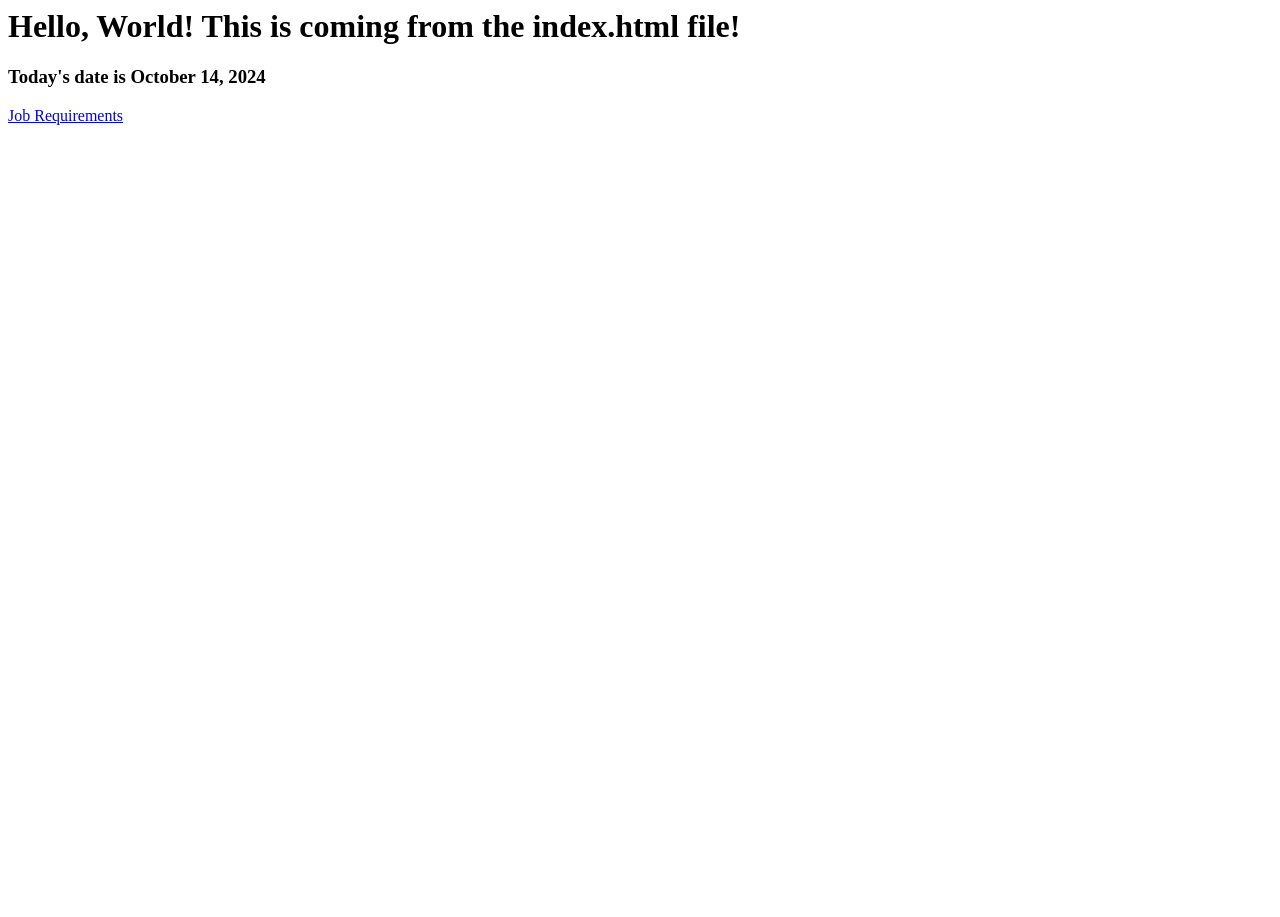
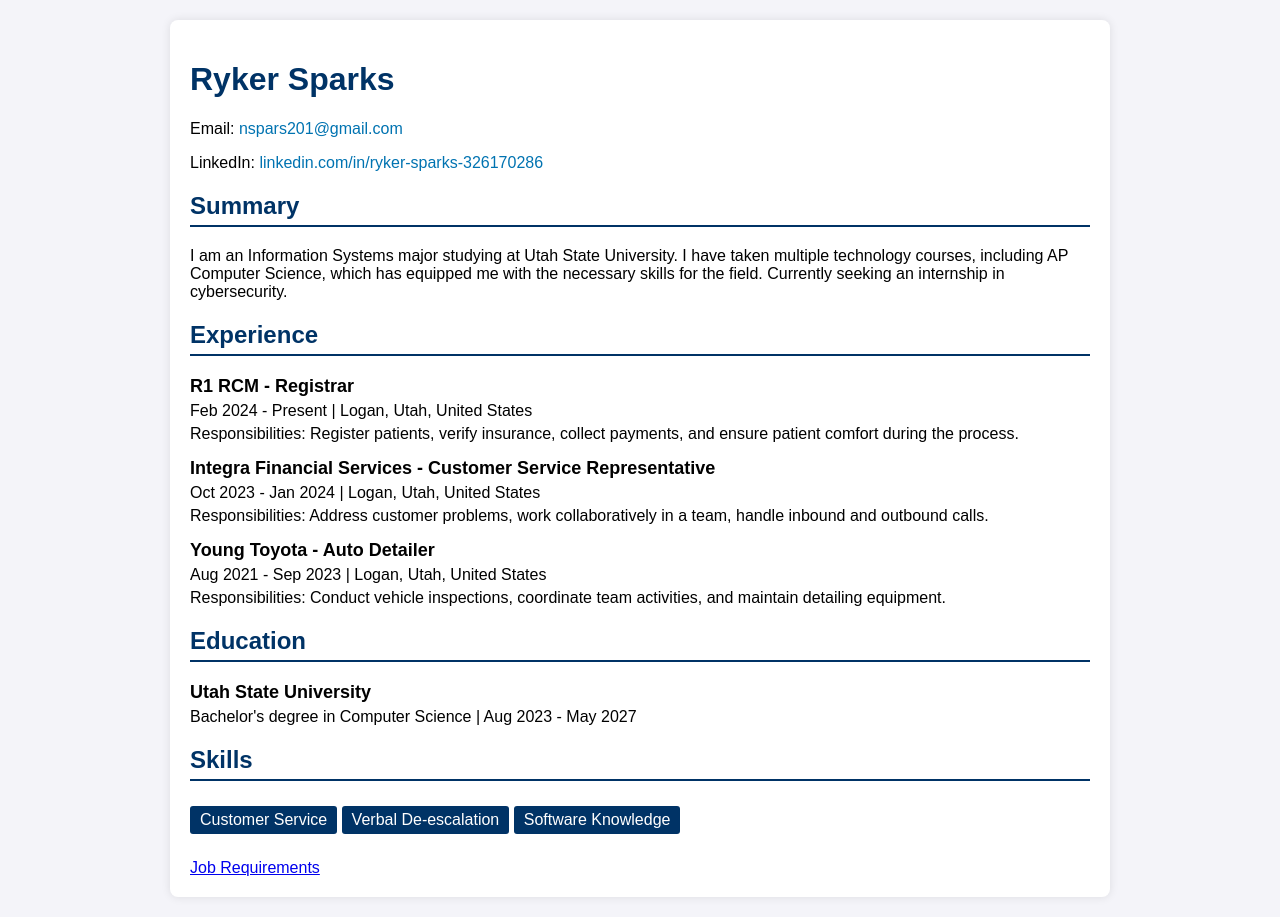
Before and after one commit to RykerS201/PersonalWebsite, a Flask app: page / in a window 1280 px wide. Before the commit the page ends 125 px from the top, so only its background shows below. Run offline with Flask 3, Linux system fonts and the light colour scheme.

Commit message:
Added websites

```diff
--- a/templates/index.html
+++ b/templates/index.html
@@ -1,3 +1,117 @@
-<h1>Hello, World! This is coming from the index.html file!</h1>
-<h3>{{ the_date }}</h3>
-<a href="/job">Job Requirements</a>
+<!DOCTYPE html>
+<html lang="en">
+<head>
+    <meta charset="UTF-8">
+    <meta name="viewport" content="width=device-width, initial-scale=1.0">
+    <title>Ryker Sparks - Resume</title>
+    <style>
+        body {
+            font-family: Arial, sans-serif;
+            margin: 0;
+            padding: 20px;
+            background-color: #f4f4f9;
+        }
+        .container {
+            max-width: 900px;
+            margin: 0 auto;
+            background: white;
+            padding: 20px;
+            border-radius: 8px;
+            box-shadow: 0 0 10px rgba(0, 0, 0, 0.1);
+        }
+        h1, h2 {
+            color: #003366;
+        }
+        .section {
+            margin-bottom: 30px;
+        }
+        .section h2 {
+            border-bottom: 2px solid #003366;
+            padding-bottom: 5px;
+        }
+        .contact-info, .summary, .experience, .education, .skills {
+            margin-bottom: 20px;
+        }
+        .contact-info a {
+            color: #0073b1;
+            text-decoration: none;
+        }
+        .experience-item, .education-item {
+            margin-bottom: 15px;
+        }
+        .experience-item h3, .education-item h3 {
+            margin: 0;
+            font-size: 18px;
+        }
+        .experience-item p, .education-item p {
+            margin: 5px 0;
+        }
+        .skills ul {
+            list-style: none;
+            padding-left: 0;
+        }
+        .skills ul li {
+            background: #003366;
+            color: white;
+            padding: 5px 10px;
+            margin: 5px 0;
+            display: inline-block;
+            border-radius: 3px;
+        }
+    </style>
+</head>
+<body>
+    <div class="container">
+        <h1>Ryker Sparks</h1>
+        <div class="contact-info">
+            <p>Email: <a href="mailto:nspars201@gmail.com">nspars201@gmail.com</a></p>
+            <p>LinkedIn: <a href="https://www.linkedin.com/in/ryker-sparks-326170286">linkedin.com/in/ryker-sparks-326170286</a></p>
+        </div>
+
+        <div class="section summary">
+            <h2>Summary</h2>
+            <p>I am an Information Systems major studying at Utah State University. I have taken multiple technology courses, including AP Computer Science, which has equipped me with the necessary skills for the field. Currently seeking an internship in cybersecurity.</p>
+        </div>
+
+        <div class="section experience">
+            <h2>Experience</h2>
+
+            <div class="experience-item">
+                <h3>R1 RCM - Registrar</h3>
+                <p>Feb 2024 - Present | Logan, Utah, United States</p>
+                <p>Responsibilities: Register patients, verify insurance, collect payments, and ensure patient comfort during the process.</p>
+            </div>
+
+            <div class="experience-item">
+                <h3>Integra Financial Services - Customer Service Representative</h3>
+                <p>Oct 2023 - Jan 2024 | Logan, Utah, United States</p>
+                <p>Responsibilities: Address customer problems, work collaboratively in a team, handle inbound and outbound calls.</p>
+            </div>
+
+            <div class="experience-item">
+                <h3>Young Toyota - Auto Detailer</h3>
+                <p>Aug 2021 - Sep 2023 | Logan, Utah, United States</p>
+                <p>Responsibilities: Conduct vehicle inspections, coordinate team activities, and maintain detailing equipment.</p>
+            </div>
+        </div>
+
+        <div class="section education">
+            <h2>Education</h2>
+            <div class="education-item">
+                <h3>Utah State University</h3>
+                <p>Bachelor's degree in Computer Science | Aug 2023 - May 2027</p>
+            </div>
+        </div>
+
+        <div class="section skills">
+            <h2>Skills</h2>
+            <ul>
+                <li>Customer Service</li>
+                <li>Verbal De-escalation</li>
+                <li>Software Knowledge</li>
+            </ul>
+        </div>
+	<a href = "/job">Job Requirements</a>
+    </div>
+</body>
+</html>
```
Also changed, not shown: templates/job_requirements.html (+55 -2 lines).
